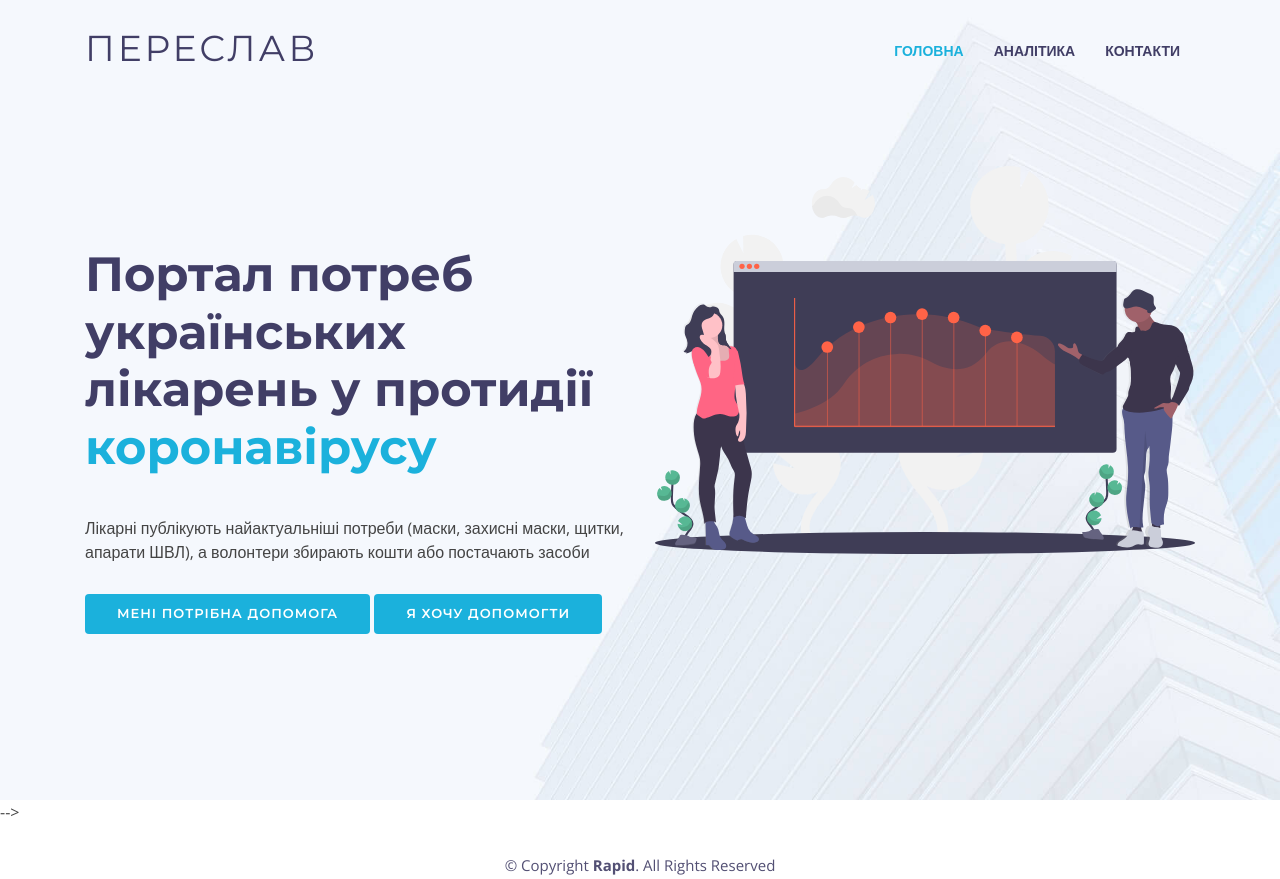
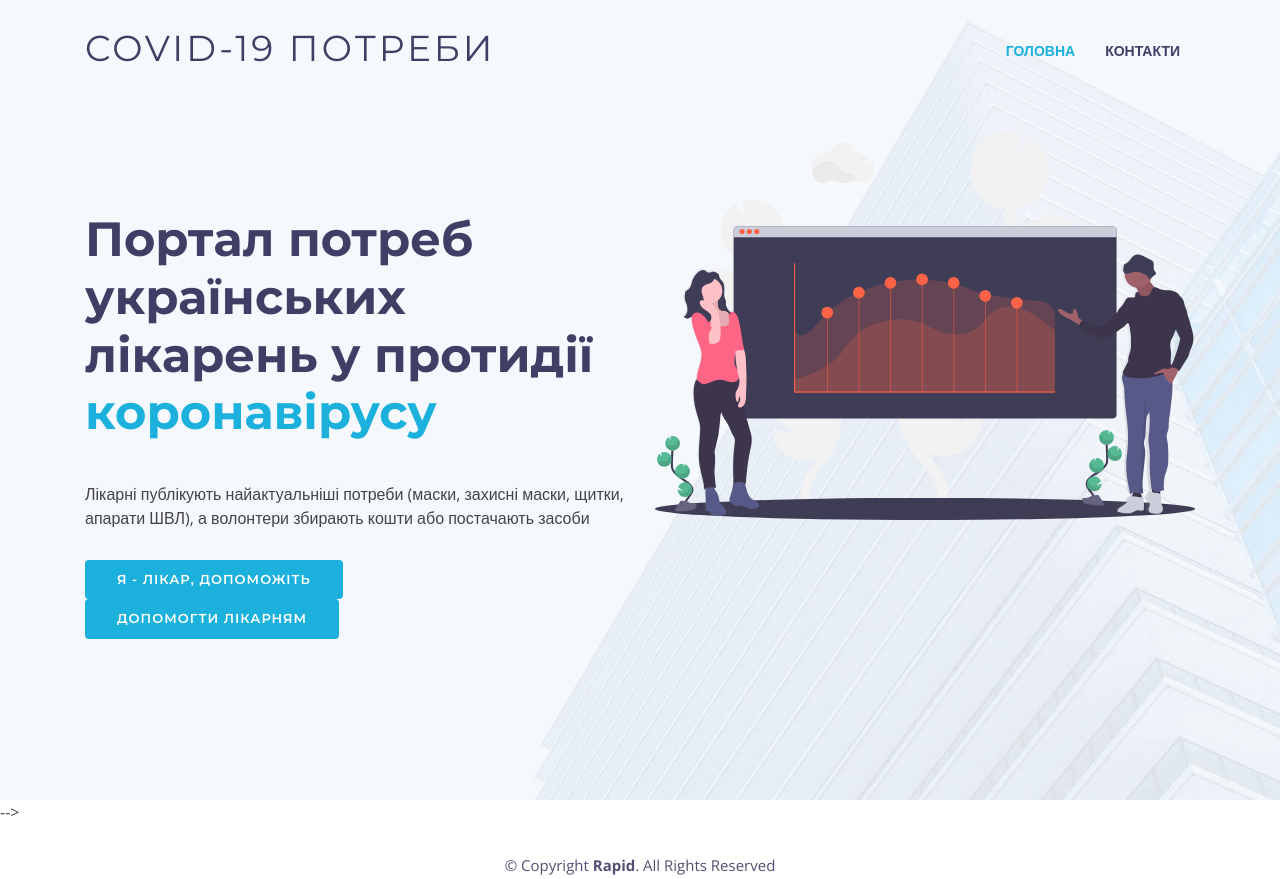
Before and after one commit to elneoor/pandemiia, a Django app: page / in a window 1280 px wide. Shown: the top 879 px of the page. Run offline with Django 3.2, Linux system fonts and the light colour scheme; some libraries are stand-ins or nearby versions.

Commit message:
tweak html

```diff
--- a/comparison/templates/comparison/index.html
+++ b/comparison/templates/comparison/index.html
@@ -104,14 +104,14 @@
 
             <div class="logo float-left">
                 <!-- Uncomment below if you prefer to use an image logo -->
-                <h1 class="text-light"><a href="#intro" class="scrollto"><span>Переслав</span></a></h1>
+                <h1 class="text-light"><a href="#intro" class="scrollto"><span>COVID-19 потреби</span></a></h1>
                 <!-- <a href="#header" class="scrollto"><img src="{% static 'img/logo.png' %}" alt="" class="img-fluid"></a> -->
             </div>
 
             <nav class="main-nav float-right d-none d-lg-block">
                 <ul>
                     <li class="active"><a href="#intro">Головна</a></li>
-                    <li><a href="#about">Аналітика</a></li>
+                    <!-- <li><a href="#about">Аналітика</a></li> -->
                     <!-- <li class="drop-down"><a href="">Drop Down</a>
                         <ul>
                             <li><a href="#">Drop Down 1</a></li>
@@ -148,8 +148,9 @@
                     <h2>Портал потреб українських лікарень у протидії <br><span>коронавірусу</span></h2>
                     <p>Лікарні публікують найактуальніші потреби (маски, захисні маски, щитки, апарати ШВЛ), а волонтери збирають кошти або постачають засоби</p>
                     <div>
-                        <a href="#about" class="btn-get-started scrollto">Мені потрібна допомога</a>
-                        <a href="#about" class="btn-get-started scrollto">Я хочу допомогти</a>
+                        <a href="#about" class="btn-get-started scrollto">Я - лікар, допоможіть</a>
+                        <p/>
+                        <a href="#about" class="btn-get-started scrollto">Допомогти лікарням</a>
                     </div>
                 </div>
 
```
